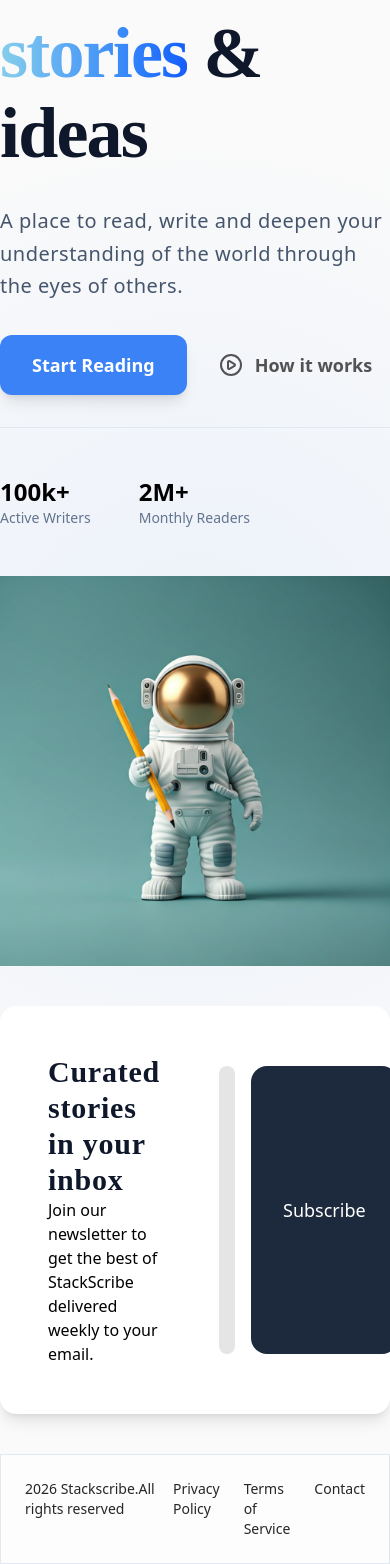
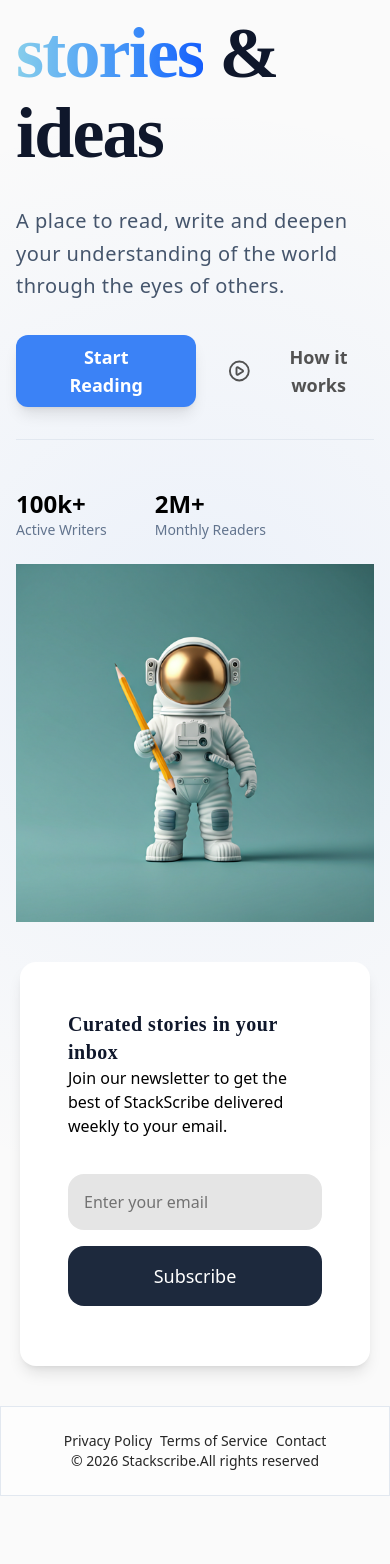
Before and after one commit to Sail3shp/StackScribe, a React (Vite) app in the folder frontend/: page / in a window 390 px wide. Shown: the part 188-1752 px from the top of the page. After the commit the page ends 1684 px from the top, so only its background shows below. Built offline with nearby package versions, Linux system fonts and the light colour scheme; no server answers.

Commit message:
responsive footer&homepage

```diff
--- a/frontend/src/components/Footer.jsx
+++ b/frontend/src/components/Footer.jsx
@@ -3,9 +3,9 @@ import { Link } from "react-router"
 const Footer = () => {
   return (
     <footer  className="w-full f bg-light border border-t border-slate-200">
-        <div className="flex p-6  md:text-lg text-neutral-800 max-w-7xl mx-auto justify-between">
-           <p className="text-sm">2026 Stackscribe.All rights reserved</p>
-           <div className="flex gap-6">
+        <div className="flex flex-col-reverse md:flex-row p-6   md:text-lg text-neutral-800 max-w-7xl mx-auto justify-between">
+           <p className="text-sm text-center">© 2026 Stackscribe.All rights reserved</p>
+           <div className="flex justify-center font-medium gap-2 md:gap-6">
             <Link>Privacy Policy</Link>
             <Link>Terms of Service</Link>
             <Link>Contact</Link>
--- a/frontend/src/pages/HomePage.jsx
+++ b/frontend/src/pages/HomePage.jsx
@@ -4,9 +4,9 @@ import { Link } from 'react-router'
 const HomePage = () => {
     return (
         <div className='flex flex-col max-w-7xl  mx-auto bg-[radial-gradient(circle_at_center,rgba(59,130,246,0.08)_0%,transparent_70%)]'>
-            <div className='grid grid-cols-1 lg:grid-cols-2 gap-12 items-center w-full pt-10'>
+            <div className='grid grid-cols-1 px-4 gap-6 lg:grid-cols-2 md:gap-12 items-center w-full pt-10'>
                 <div className='space-y-8'>
-                    <h1 className='text-7xl lg:text-8xl tracking-tight text-slate-900 font-extrabold leading-20 font-heading '>
+                    <h1 className='text-7xl lg:text-8xl tracking-tight text-slate-900 font-extrabold leading-20 font-heading'>
                         Human
                         <br />
                         <span className='bg-linear-to-r from-primary to to-blue-600 bg-clip-text text-transparent '>stories</span> &amp;<br />
@@ -17,7 +17,7 @@ const HomePage = () => {
                     </p>
                     <div className='flex gap-8 items-center'>
                         <Link to={'/blogs'}
-                        className='bg-[#3b82f6] font-semibold hover:bg-blue-600 py-4 px-8 text-lg text-white shadow-lg rounded-xl hover:-translate-y-1 duration-200 cursor-pointer'>
+                        className='bg-[#3b82f6] text-center font-semibold hover:bg-blue-600 py-2 md:py-4 px-8 text-lg text-white shadow-lg rounded-xl hover:-translate-y-1 duration-200 cursor-pointer'>
                         Start Reading</Link>
                         <button className='flex items-center gap-3 text-lg text-neutral-600 font-semibold'> <CirclePlay /> How it works</button>
                     </div>
@@ -34,16 +34,16 @@ const HomePage = () => {
                 </div>
                 <img src='/astronaut.png' />
             </div>
-            <div className='bg-white max-w-7xl  mx-auto mt-10 mb-10 p-12 rounded-2xl shadow-lg'>
-                <div className='grid gap-12 grid-cols-2'>
+            <div className='bg-white max-w-7xl mx-5  md:mx-auto mt-10 mb-10 p-12 rounded-2xl shadow-lg'>
+                <div className='grid gap-6 md:gap-12 grid-cols-1 md:grid-cols-2'>
                     <div className='flex flex-col'>
-                        <h1 className='font-heading font-bold tracking-wide text-slate-900 text-3xl'>Curated stories in your inbox</h1>
-                        <p>Join our newsletter to get the best of StackScribe delivered weekly to your email.</p>
+                        <h1 className='font-heading font-bold tracking-wide text-slate-900 text-xl md:text-3xl'>Curated stories in your inbox</h1>
+                        <p className=''>Join our newsletter to get the best of StackScribe delivered weekly to your email.</p>
                     </div>
-                    <div className='flex gap-4 py-3'>
-                        <input className='bg-neutral-200  rounded-2xl ps-4  w-full'
+                    <div className='flex flex-col md:flex-row gap-4 py-3'>
+                        <input className='bg-neutral-200  rounded-2xl ps-4 py-4 md:py-0 w-full'
                             placeholder='Enter your email' />
-                        <button className='bg-slate-800 text-white text-lg px-8 rounded-2xl'>Subscribe</button>
+                        <button className='bg-slate-800 py-4 md:py-0 text-white text-lg px-8 rounded-2xl'>Subscribe</button>
                     </div>
                 </div>
             </div>
```
